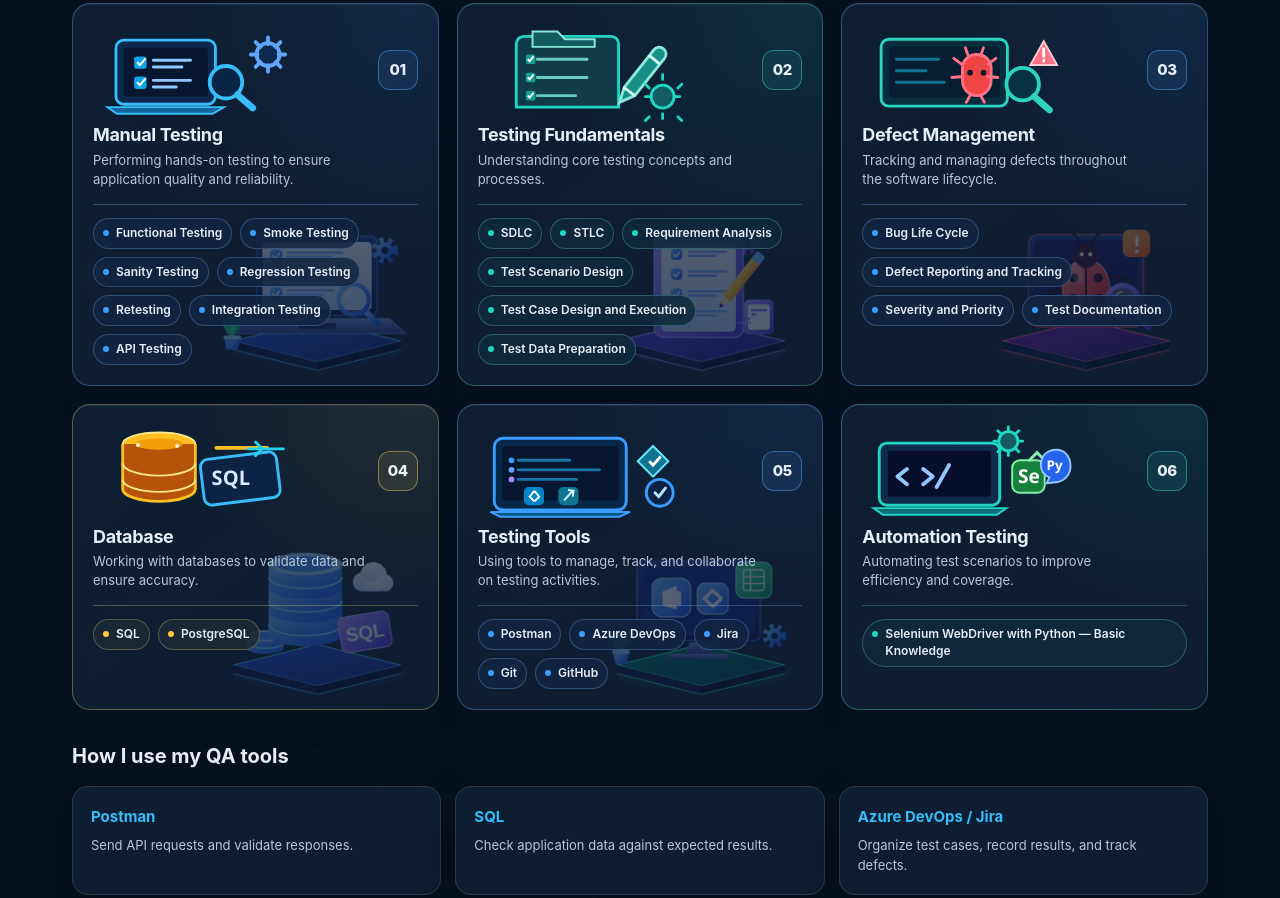
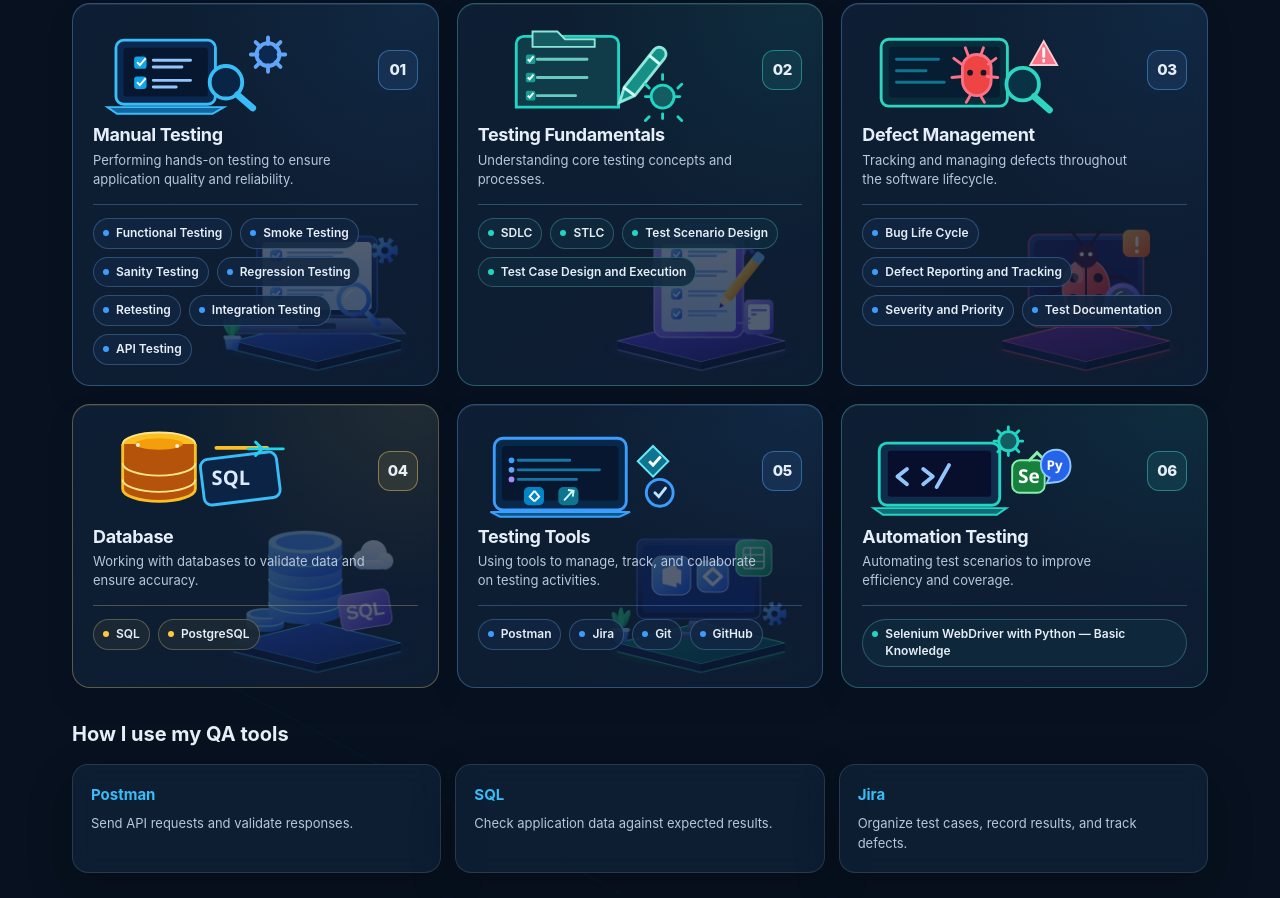
Before and after one commit to Shivu6573/Shivu-Portfolio, a plain HTML site: page index.html in a window 1280 px wide. Shown: the part 1821-2719 px from the top of the page. Drawn offline with Linux system fonts and the light colour scheme.

Commit message:
Update portfolio

```diff
--- a/index.html
+++ b/index.html
@@ -1238,9 +1238,8 @@
             <h3 id="skill-fundamentals-title">Testing Fundamentals</h3>
             <p>Understanding core testing concepts and processes.</p>
             <ul class="skill-list">
-              <li>SDLC</li><li>STLC</li><li>Requirement Analysis</li>
+              <li>SDLC</li><li>STLC</li>
               <li>Test Scenario Design</li><li>Test Case Design and Execution</li>
-              <li>Test Data Preparation</li>
             </ul>
           </article>
           <article class="skill-card" aria-labelledby="skill-defect-title">
@@ -1303,7 +1302,7 @@
             <h3 id="skill-tools-title">Testing Tools</h3>
             <p>Using tools to manage, track, and collaborate on testing activities.</p>
             <ul class="skill-list">
-              <li>Postman</li><li>Azure DevOps</li><li>Jira</li><li>Git</li><li>GitHub</li>
+              <li>Postman</li><li>Jira</li><li>Git</li><li>GitHub</li>
             </ul>
           </article>
           <article class="skill-card" aria-labelledby="skill-automation-title">
@@ -1341,7 +1340,7 @@
               <p>Check application data against expected results.</p>
             </article>
             <article class="glass tool-practice-card">
-              <h4>Azure DevOps / Jira</h4>
+              <h4>Jira</h4>
               <p>Organize test cases, record results, and track defects.</p>
             </article>
           </div>
```
